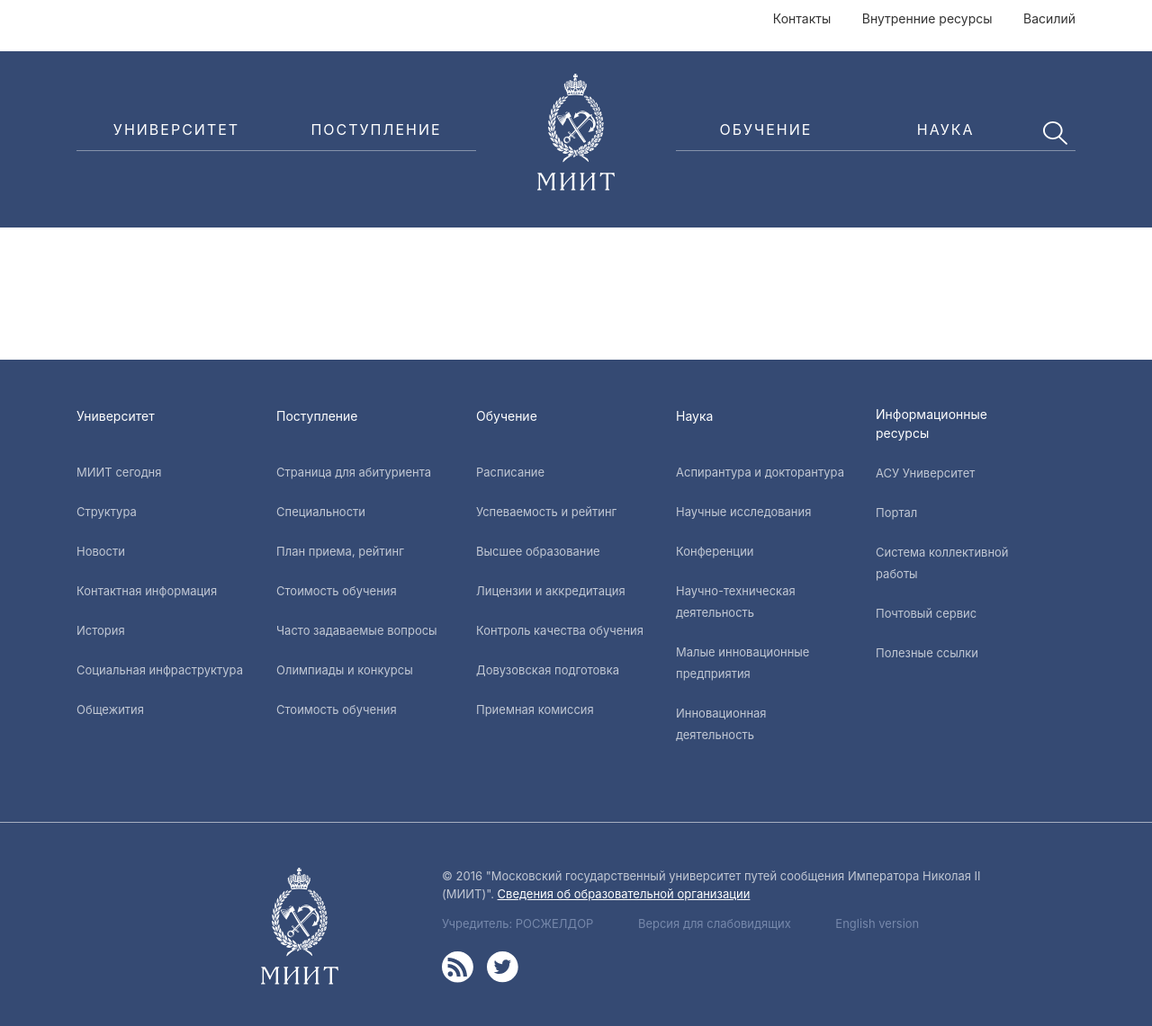
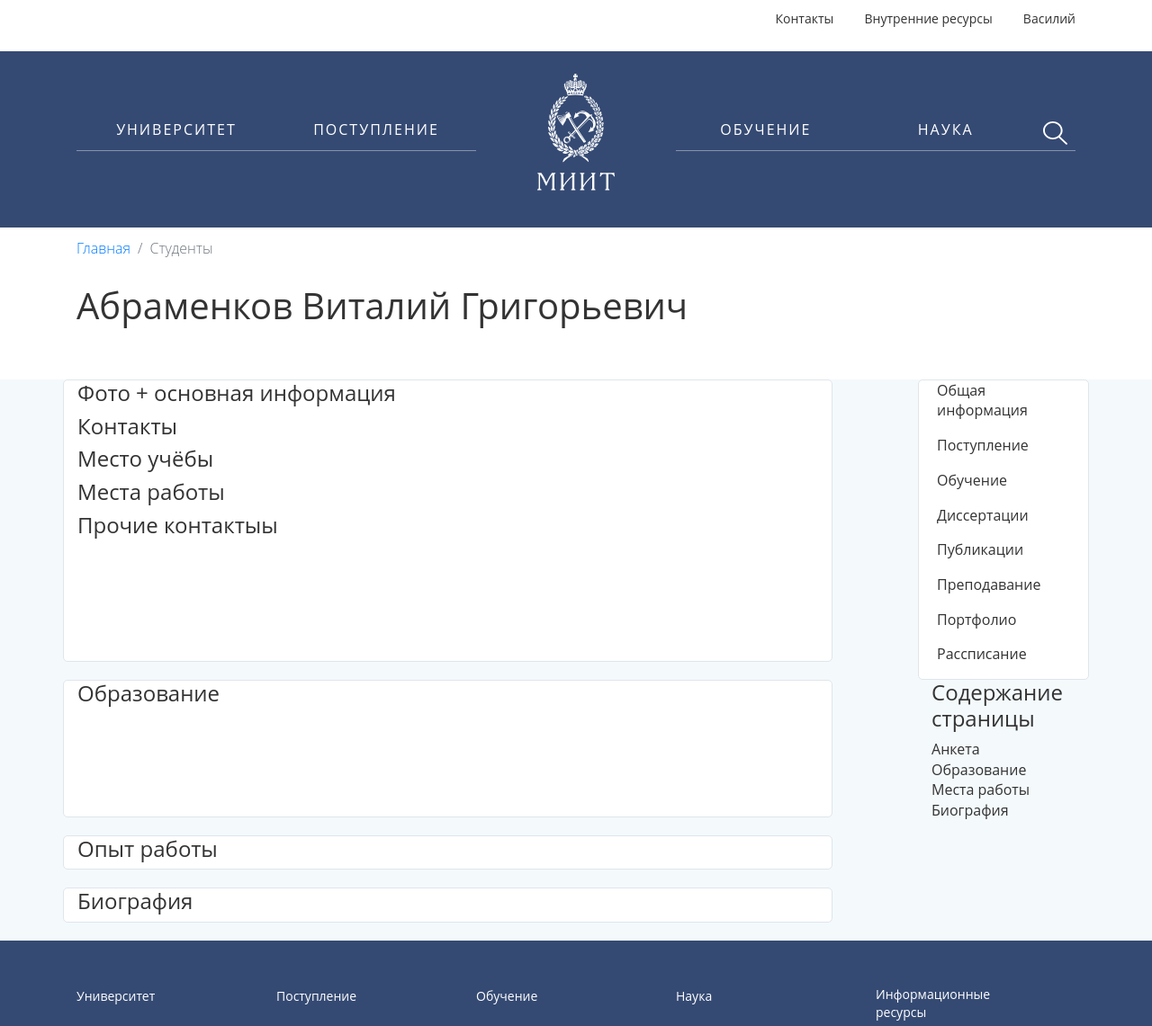
Before and after one commit to workyarkovalexey/miit.ru, a plain HTML site: page index.html in a window 1280 px wide. Shown: the top 1141 px of the page at 90% size. Drawn offline with nearby package versions, Linux system fonts and the light colour scheme.

Commit message:
Макет сетки страницы выбранного человека

```diff
--- /dev/null
+++ b/css/profile.css
@@ -0,0 +1,39 @@
+body {
+    line-height: 1.42;
+    font-family: "Open Sans", sans-serif;
+    font-size: 16px;
+    color: #333333;
+    text-rendering: optimizeLegibility;
+    -webkit-font-smoothing: antialiased;
+    -moz-osx-font-smoothing: grayscale;
+    min-width: 320px;
+}
+
+.main-nav {
+    font-weight: lighter;
+    margin-bottom: 50px;
+}
+
+ol.breadcrumb {
+    background-color: #ffffff;
+    padding-left: 0;
+
+}
+
+.main-profile {
+    background-color: #F4F9FC;
+}
+
+.main-article {
+    border: 1px solid #DFE6EB;
+    border-radius: 5px;
+    background-color: #ffffff;
+    margin-bottom: 20px;
+}
+
+.main-aside {
+    border: 1px solid #DFE6EB;
+    border-radius: 5px;
+    background-color: #ffffff;
+    padding-left: 20px;
+}
--- a/index.html
+++ b/index.html
@@ -15,6 +15,8 @@
     <!-- Bootstrap CSS -->
     <link rel="stylesheet" href="https://stackpath.bootstrapcdn.com/bootstrap/4.1.3/css/bootstrap.min.css"
           integrity="sha384-MCw98/SFnGE8fJT3GXwEOngsV7Zt27NXFoaoApmYm81iuXoPkFOJwJ8ERdknLPMO" crossorigin="anonymous">
+    <link href="./css/profile.css" rel="stylesheet">
+
 
 </head>
 <body>
@@ -94,7 +96,106 @@
             </div>
         </nav>
     </header>
-    <main class="content">
+    <main>
+        <header class="container">
+            <section class=" main-nav">
+                <nav aria-label="breadcrumb">
+                    <ol class="breadcrumb">
+                        <li class="breadcrumb-item "><a href="#">Главная</a></li>
+                        <li class="breadcrumb-item active" aria-current="page">Студенты</li>
+                    </ol>
+                </nav>
+
+                <article class="row">
+                    <div class="col-lg-12">
+                        <h1>Абраменков Виталий Григорьевич</h1>
+                    </div>
+                </article>
+            </section>
+        </header>
+
+        <section class="main-profile">
+            <div class="container">
+                <div class="row ">
+                    <article class="col-lg-9 main-article">
+                        <section>
+                            <h2 class="h4">Фото + основная информация </h2>
+                        </section>
+                        <section>
+                            <h2 class="h4">Контакты</h2>
+                        </section>
+                        <section>
+                            <h2 class="h4">Место учёбы</h2>
+                        </section>
+                        <section>
+                            <h2 class="h4">Места работы</h2>
+                        </section>
+                        <section>
+                            <h2 class="h4">Прочие контактыы</h2>
+                        </section>
+                    </article>
+                    <aside class="offset-1 col-lg-2 d-none d-lg-block main-aside">
+                        <section>
+                            <p>Общая информация</p>
+                        </section>
+                        <section>
+                            <p>Поступление</p>
+                        </section>
+                        <section>
+                            <p>Обучение</p>
+                        </section>
+                        <section>
+                            <p>Диссертации</p>
+                        </section>
+                        <section>
+                            <p>Публикации</p>
+                        </section>
+                        <section>
+                            <p>Преподавание</p>
+                        </section>
+                        <section>
+                            <p>Портфолио</p>
+                        </section>
+                        <section>
+                            <p>Рассписание</p>
+                        </section>
+                    </aside>
+                </div>
+                <div class="row ">
+                    <article class="col-lg-9 main-article">
+                        <section>
+                            <h2 class="h4">Образование</h2>
+                        </section>
+                    </article>
+                    <aside class="offset-1 col-lg-2 d-none d-lg-block">
+                        <p class="h4">Содержание страницы</p>
+                        <section>
+                            <ul>
+                                <li>Анкета</li>
+                                <li>Образование</li>
+                                <li>Места работы</li>
+                                <li>Биография</li>
+                            </ul>
+                        </section>
+                    </aside>
+                </div>
+                <div class="row ">
+                    <article class="col-lg-9 main-article">
+                        <section>
+                            <h2 class="h4">Опыт работы</h2>
+                        </section>
+                    </article>
+                </div>
+                <div class="row ">
+                    <article class="col-lg-9 main-article">
+                        <section>
+                            <h2 class="h4">Биография</h2>
+                        </section>
+                    </article>
+                </div>
+            </div>
+        </section>
+
 
     </main>
 </div>
@@ -350,15 +451,6 @@
     </section>
 </footer>
 
-
-<style id="extraClass">.extraClassAspect {
-    -webkit-transform: scaleX(1) !important;
-}
-
-.extraClassCrop {
-    -webkit-transform: scale(1) !important;
-}</style>
-
 <!-- Optional JavaScript -->
 <!-- jQuery first, then Popper.js, then Bootstrap JS -->
 <script src="https://code.jquery.com/jquery-3.3.1.slim.min.js"
```
